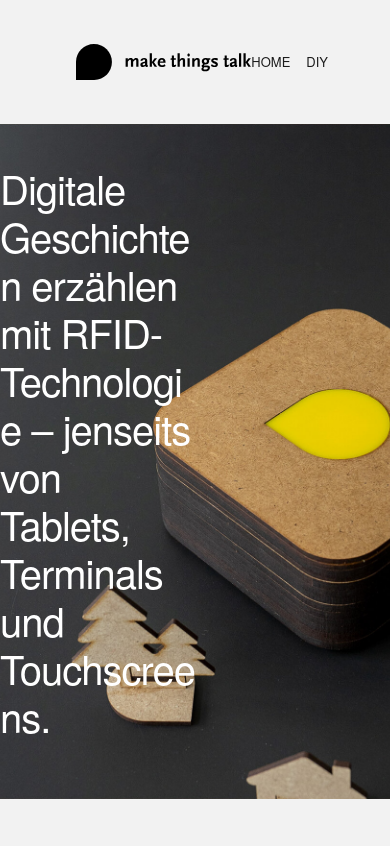
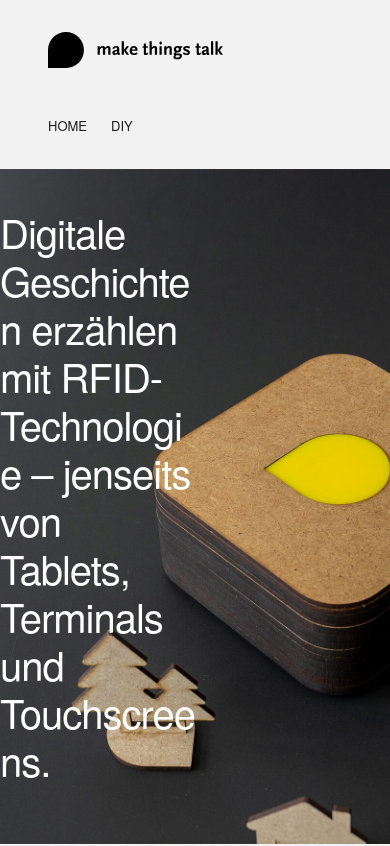
Before and after one commit to kelvynmarte/makethingstalk-website, a React (Vite) app: page /#/ in a window 390 px wide. Shown: the top 846 px of the page. Built offline with nearby package versions, Linux system fonts and the light colour scheme; a web font is replaced by a local one.

Commit message:
Wrapping mobile menu

```diff
--- a/src/components/Navbar.tsx
+++ b/src/components/Navbar.tsx
@@ -6,8 +6,10 @@ import { Link } from 'react-router-dom';
 const NavbarContainer = styled.nav`
   display: flex;
   justify-content: space-between;
+  flex-wrap: wrap;
   align-items: center;
-  padding: 4.4rem 7.6rem;
+  padding: 3.2rem 4.8rem;
+  gap: 4.8rem;
 `;
 
 const Logo = styled.img`
@@ -16,7 +18,8 @@ const Logo = styled.img`
 
 const NavLinks = styled.div`
   display: flex;
-  gap: 1.6rem;
+  flex-wrap: wrap;
+  gap: 2.4rem;
   justify-content: flex-end;
 
   /* margin-left: auto; */
@@ -45,7 +48,7 @@ const Navbar = () => {
 			<Logo src={logo} alt="make things talk" />
 			<NavLinks>
 				<NavLink to="/">Home</NavLink>
-				<NavLink to="/diy">DIY</NavLink>
+				<NavLink to="/diy">Diy</NavLink>
 			</NavLinks>
 		</NavbarContainer>
 	);
```
